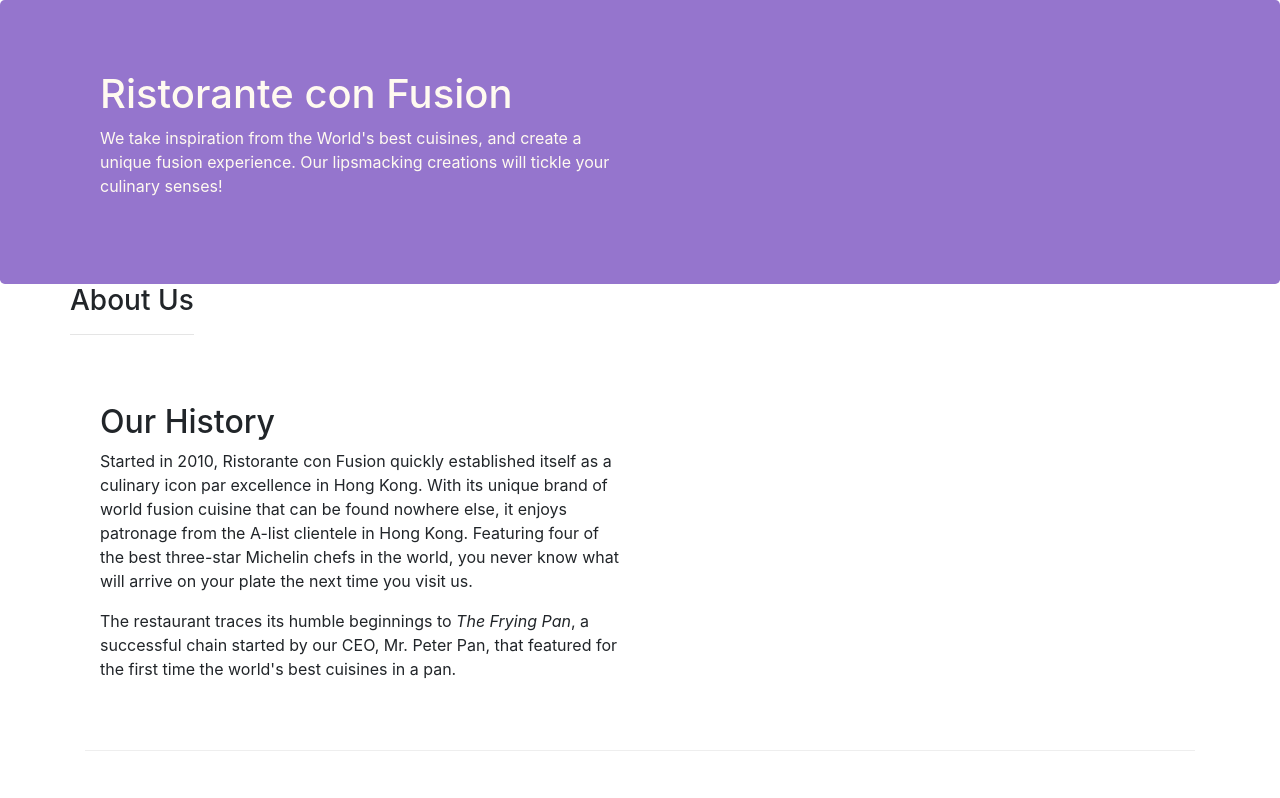
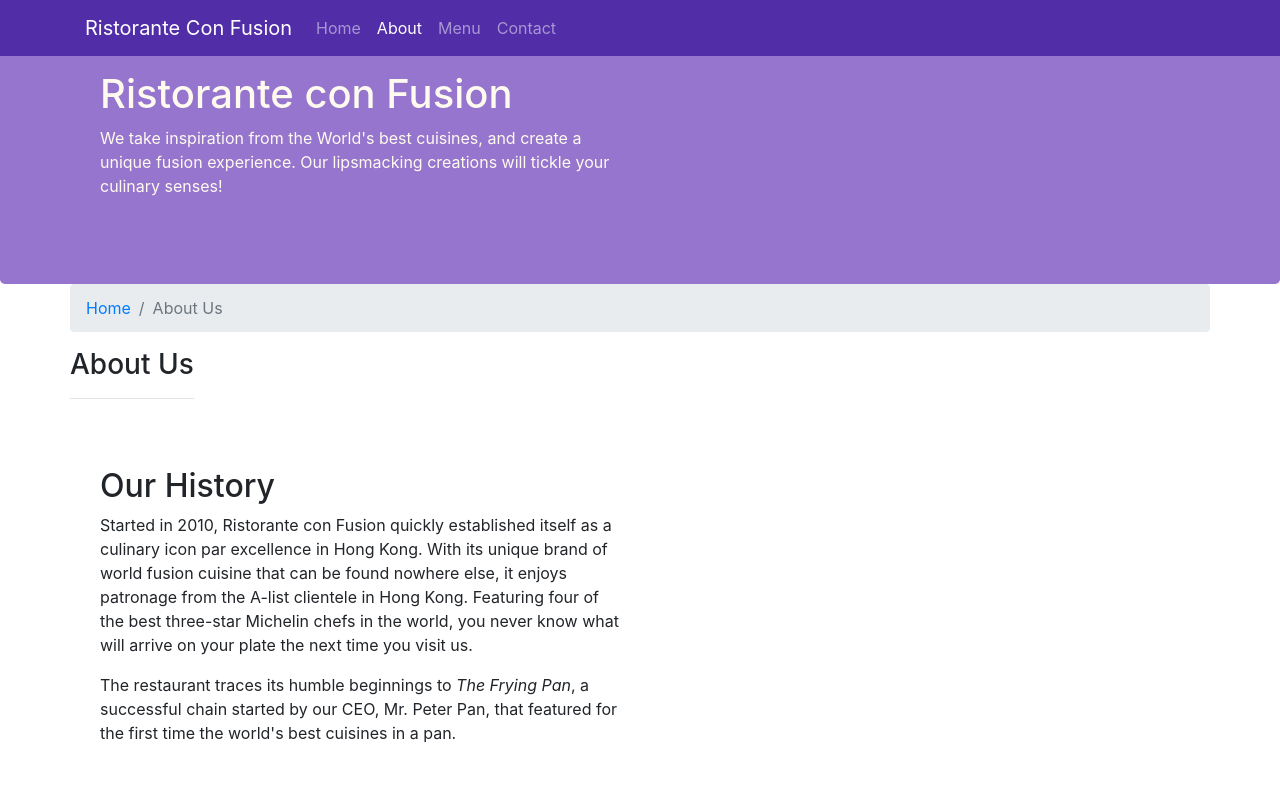
Before and after one commit to Priya15073/BootStrap4_Trial, a website: page aboutus.html in a window 1280 px wide. Shown: the top 798 px of the page. Drawn offline with nearby package versions, Linux system fonts and the light colour scheme.

Commit message:
NavBar and BreadCrumbs

```diff
--- a/aboutus.html
+++ b/aboutus.html
@@ -16,6 +16,23 @@
 
 <body>
 
+      <nav class="navbar navbar-dark navbar-expand-sm fixed-top">
+         <div class="container">
+           <button class="navbar-toggler" type="button" data-toggle="collapse" data-target="#Navbar">
+                 <span class="navbar-toggler-icon"></span>
+            </button>
+            <a class="navbar-brand" href="#">Ristorante Con Fusion</a>
+            <div class="collapse navbar-collapse" id="Navbar">
+                 <ul class="navbar-nav mr-auto">
+                     <li class="nav-item"><a class="nav-link" href="./index.html">Home</a></li>
+                     <li class="nav-item active"><a class="nav-link" href="#">About</a></li>
+                     <li class="nav-item"><a class="nav-link" href="#">Menu</a></li>
+                     <li class="nav-item"><a class="nav-link" href="#">Contact</a></li>
+                 </ul>
+            </div>
+         </div>
+     </nav>
+
     <header class="jumbotron">
         <div class="container">
             <div class="row row-header">
@@ -31,6 +48,10 @@
 
     <div class="container">
         <div class="row">
+          <ol class="col-12 breadcrumb">
+             <li class="breadcrumb-item"><a href="./index.html">Home</a></li>
+             <li class="breadcrumb-item active">About Us</li>
+         </ol>
             <div>
                <h3>About Us</h3>
                <hr>
@@ -70,7 +91,7 @@
                 <div class="col-4 offset-1 col-sm-2">
                     <h5>Links</h5>
                     <ul class="list-unstyled">
-                        <li><a href="index.html">Home</a></li>
+                        <li><a href="./index.html">Home</a></li>
                         <li><a href="#">About</a></li>
                         <li><a href="#">Menu</a></li>
                         <li><a href="#">Contact</a></li>
--- a/css/styles.css
+++ b/css/styles.css
@@ -27,3 +27,11 @@
     margin:0px;
     color:#0f0f0f;
 }
+.body{
+    padding:50px 0px 0px 0px;
+    z-index:0;
+}
+
+.navbar-dark {
+     background-color: #512DA8;
+}
```
Also changed, not shown: index.html (+17 -1 lines).
